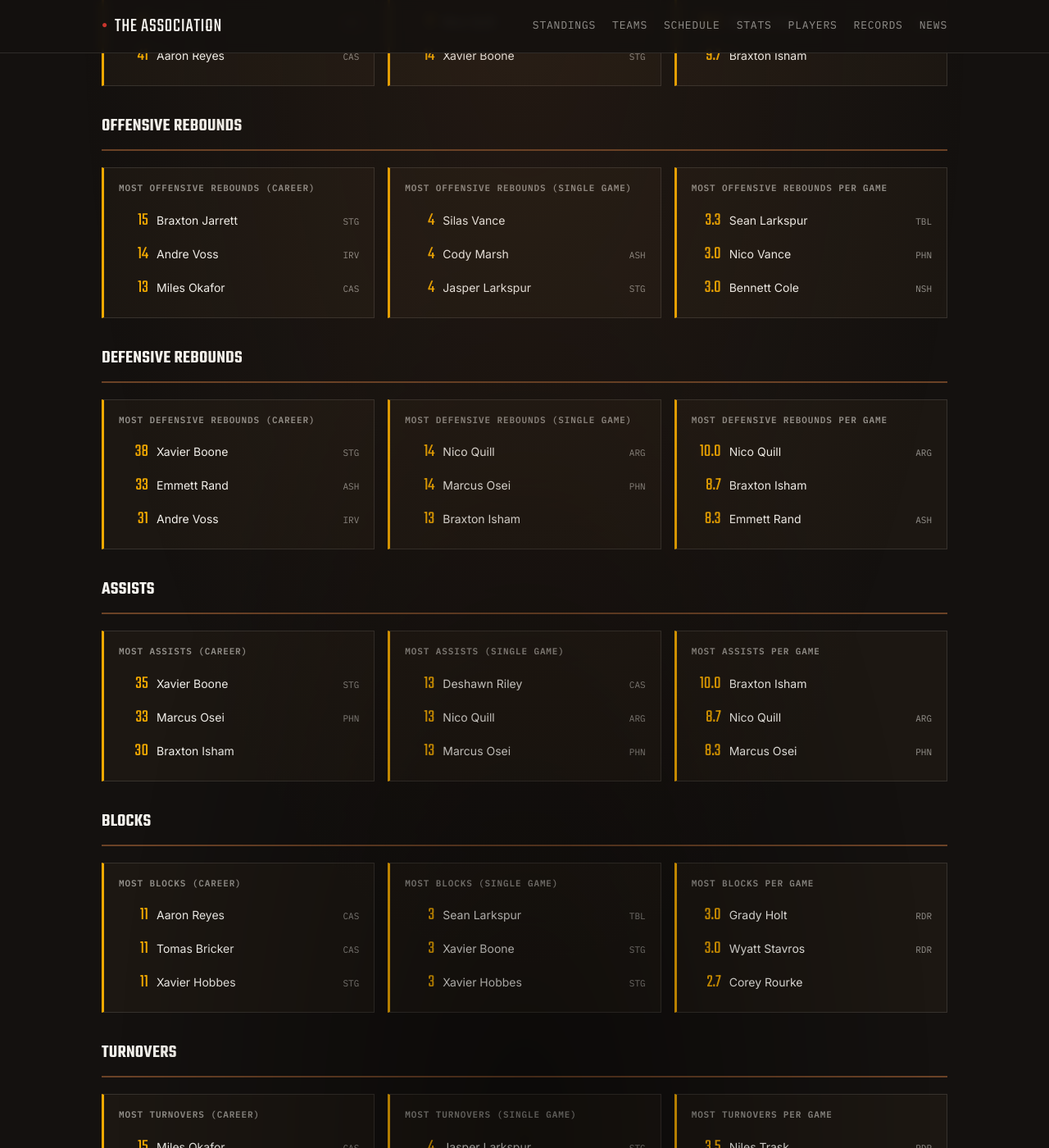
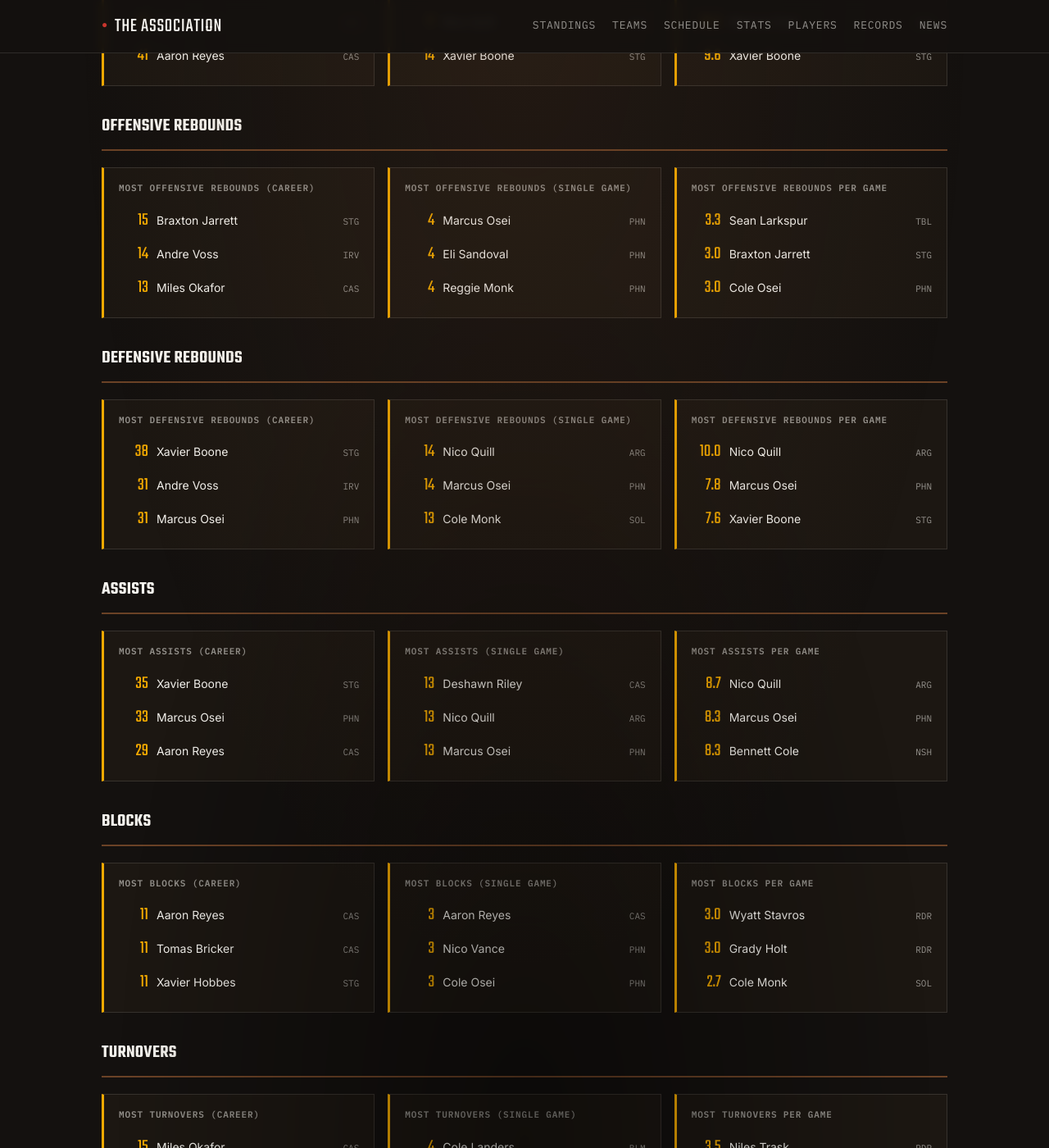
Before and after one commit to Thunder-777/PracticalBasketballAsia.github.io, a Jekyll site: the page built from records.html, in a window 1280 px wide and 1400 px high, scrolled down 643 px. Shown: the whole window at 82% size. Built offline with Jekyll 4.4.1, drawn with Linux system fonts in a browser that asks for light colours; some of the changed lines change nothing that is shown; some of the changed text lies outside the part shown.

Commit message:
Update players.yml

```diff
--- a/_data/players.yml
+++ b/_data/players.yml
@@ -181,41 +181,41 @@
   team: outlaws
   pos: C
   num: 55
-- id: braxton-isham
-  name: Braxton Isham
-  team: aviators
+- id: arch
+  name: Arch (@Eeppiiccppllayyeerr)
+  team: beijingducks
   pos: PG
-  num: 12
-- id: felix-boone
-  name: Felix Boone
-  team: aviators
+  num: 1
+- id: jobs
+  name: Jobs (@Vsupereal)
+  team: beijingducks
   pos: SG
   num: 2
-- id: corey-rourke
-  name: Corey Rourke
-  team: aviators
+- id: gorxy
+  name: Gorxy (@helppppmeeeeeeeeeeee)
+  team: beijingducks
   pos: SF
-  num: 49
-- id: trey-boone
-  name: Trey Boone
-  team: aviators
+  num: 3
+- id: juno
+  name: Juno (@junobye123)
+  team: beijingducks
   pos: PF
-  num: 54
-- id: silas-vance
-  name: Silas Vance
-  team: aviators
+  num: 4
+- id: benjermin
+  name: Benjermin (@pooblord12344)
+  team: beijingducks
   pos: C
-  num: 50
-- id: emmett-rand
-  name: Emmett Rand
-  team: embers
-  pos: PG
+  num: 5
+- id: rosby
+  name: Rosby (@InfiniteSpeedyWarl)
+  team: beijingducks
+  pos: SG
   num: 6
-- id: cody-marsh
-  name: Cody Marsh
-  team: embers
-  pos: SG
-  num: 9
+- id: thunder
+  name: Thunder (DatThunderNoob)
+  team: beijingducks
+  pos: C
+  num: 7
 - id: levi-vance
   name: Levi Vance
   team: embers
```
